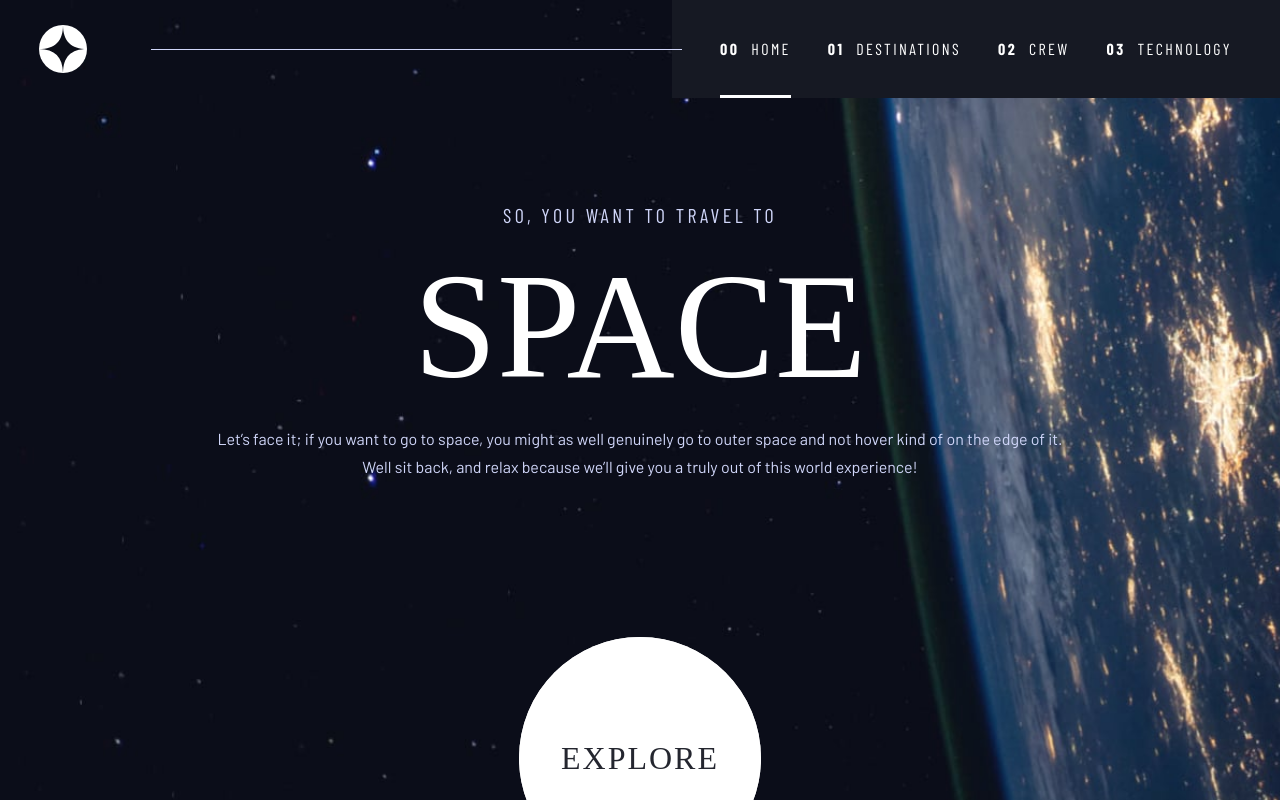
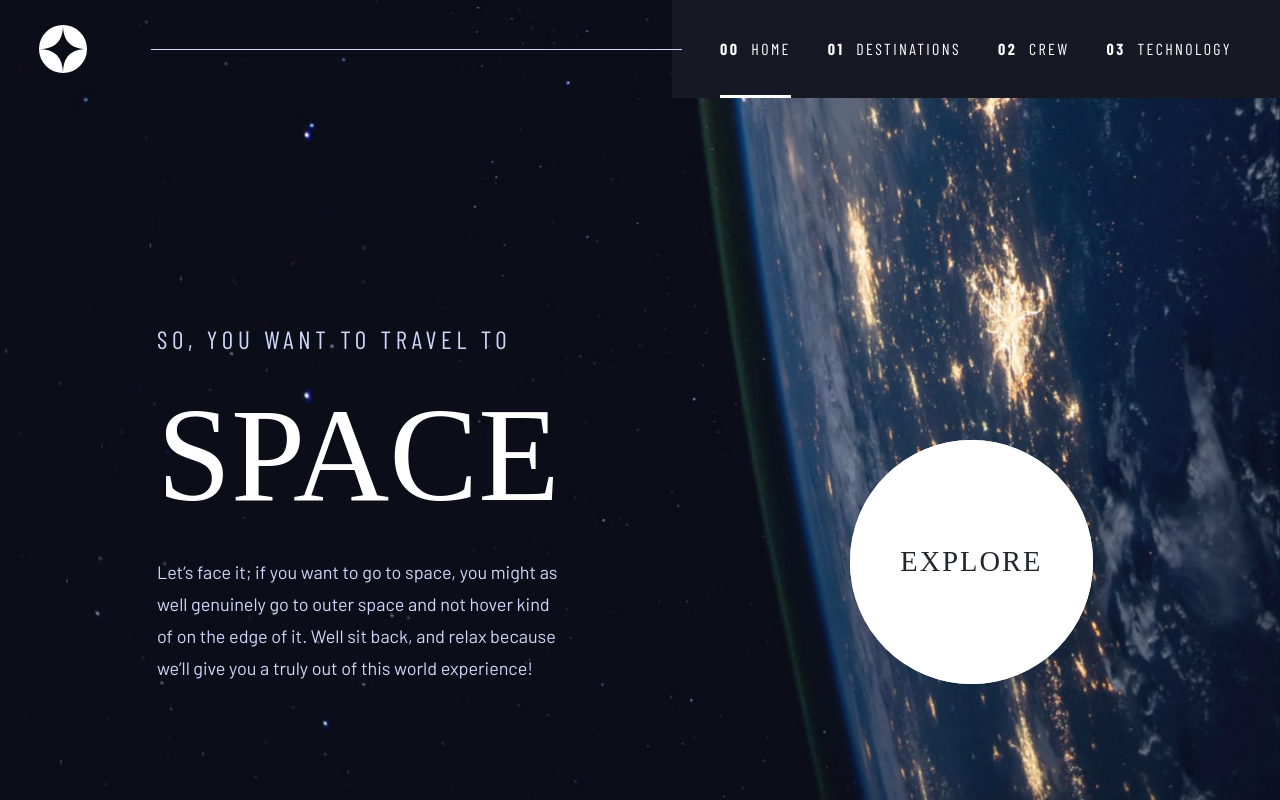
Before and after one commit to A-Awad1/Space-Tourism-Website, a Vue app: page / in a window 1280 px wide. Shown: the top 800 px of the page. Built offline with nearby package versions, Linux system fonts and the light colour scheme; a web font is replaced by a local one.

Commit message:
updates in multiple files

```diff
--- a/src/components/AppNav.vue
+++ b/src/components/AppNav.vue
@@ -62,14 +62,16 @@ nav {
   @include xLarge {
     justify-content: center;
   }
-  padding: 24px;
+  padding: 24px {
+    bottom: 0;
+  }
   @include small {
     padding: 0 {
       left: 39px;
     }
   }
   @include xxLarge {
-    padding: 40px 0 0 55px;
+    padding: 4.5vh 0 0 6vh;
   }
   > img {
     &:first-of-type {
@@ -154,8 +156,13 @@ nav {
       width: fit-content;
       user-select: none;
       padding: 10px 0;
+      font-size: 16px;
       @include small {
         padding: 40px 0;
+        font-size: 14px;
+      }
+      @include xLarge {
+        font-size: 16px;
       }
       &::before {
         content: "0" counter(route);
--- a/src/views/HomeView.vue
+++ b/src/views/HomeView.vue
@@ -41,46 +41,54 @@ export default {
     flex: 1;
     display: flex;
     flex-direction: column;
-    @include xxLarge {
-      justify-content: end;
+    justify-content: center;
+    @include medium {
+      justify-content: flex-end;
     }
   }
   section.home {
+    text-transform: uppercase;
+    padding: 0 12px;
     display: flex;
     flex-direction: column;
-    text-transform: uppercase;
-    padding: 24px 12px 48px;
-    @include small {
-      padding: 60px 60px 48px;
+    align-items: center;
+    gap: 80px;
+    @include medium {
+      flex: 1;
+      justify-content: space-between;
+      gap: 10px;
+      padding: 9vh 129px 10vh;
     }
-    @include medium {
-      padding: 106px 129px 88px;
-    }
-    @include xxLarge {
+    @include large {
       flex-direction: row;
-      justify-content: space-between;
-      padding: 70px 0 131px 93px;
-      gap: 100px;
+      justify-content: space-around;
+      align-items: flex-end;
+      flex: auto;
+      gap: 80px;
+      padding: 0 0 14.5vh;
     }
     > div {
+      color: colors.$second-text;
       @extend %center-flex;
       flex-direction: column;
       gap: 16px;
       @include medium {
-        gap: 24px;
+        gap: 2.3vh;
       }
-      color: colors.$second-text;
-      @include xxLarge {
+      @include large {
         width: min-content;
         align-items: start;
+        margin-left: -30px;
+        gap: 24px;
       }
       > {
         span {
           letter-spacing: 3.38px;
           font-size: 20px;
-          @include xxLarge {
+          white-space: nowrap;
+          @include large {
             letter-spacing: 4.72px;
-            font-size: 28px;
+            font-size: 3.12vh;
           }
         }
         h1 {
@@ -91,11 +99,12 @@ export default {
             weight: normal;
           }
           @include medium {
-            line-height: 150px;
-            font-size: 150px;
+            line-height: 14.7vh;
+            font-size: 14.65vh;
           }
-          @include xxLarge {
+          @include large {
             line-height: normal;
+            font-size: 16.6667vh;
           }
         }
         p {
@@ -110,7 +119,7 @@ export default {
             line-height: 28px;
             font-size: 16px;
           }
-          @include xxLarge {
+          @include large {
             text-align: left;
             line-height: 32px;
             font-size: 18px;
@@ -121,13 +130,12 @@ export default {
     > button {
       aspect-ratio: 1/1;
       width: 150px;
+      border: none;
       border-radius: 50%;
-      border: none;
+      color: colors.$main-background;
       text-transform: inherit;
-      color: colors.$main-background;
       letter-spacing: 1.25px;
       @extend %center-flex;
-      margin: 81px auto 0;
       cursor: pointer;
       position: relative;
       z-index: 1;
@@ -135,14 +143,18 @@ export default {
         family: "Bellefair", serif;
         size: 20px;
       }
+      @include small {
+        margin-bottom: -16px;
+      }
       @include medium {
-        width: 242px;
-        font-size: 32px;
+        font-size: 3.125vh;
         letter-spacing: 2px;
-        margin-top: 156px;
+        width: 23.64vh;
       }
-      @include xxLarge {
-        margin-right: 93px;
+      @include large {
+        margin-bottom: 0;
+        font-size: 3.55555vh;
+        width: 30.4445vh;
       }
       &::before,
       &::after {
```
